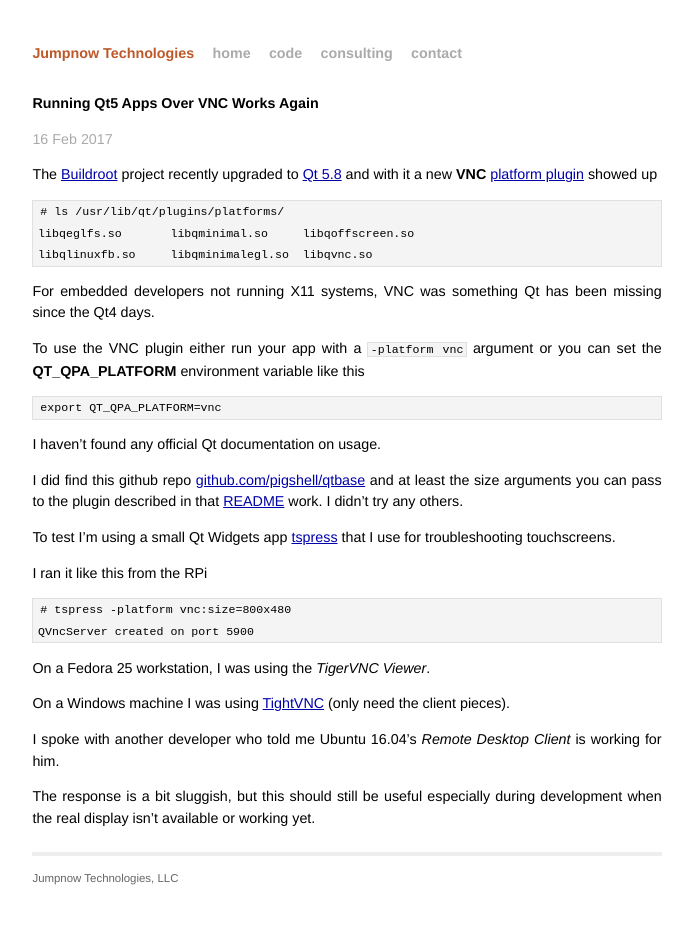
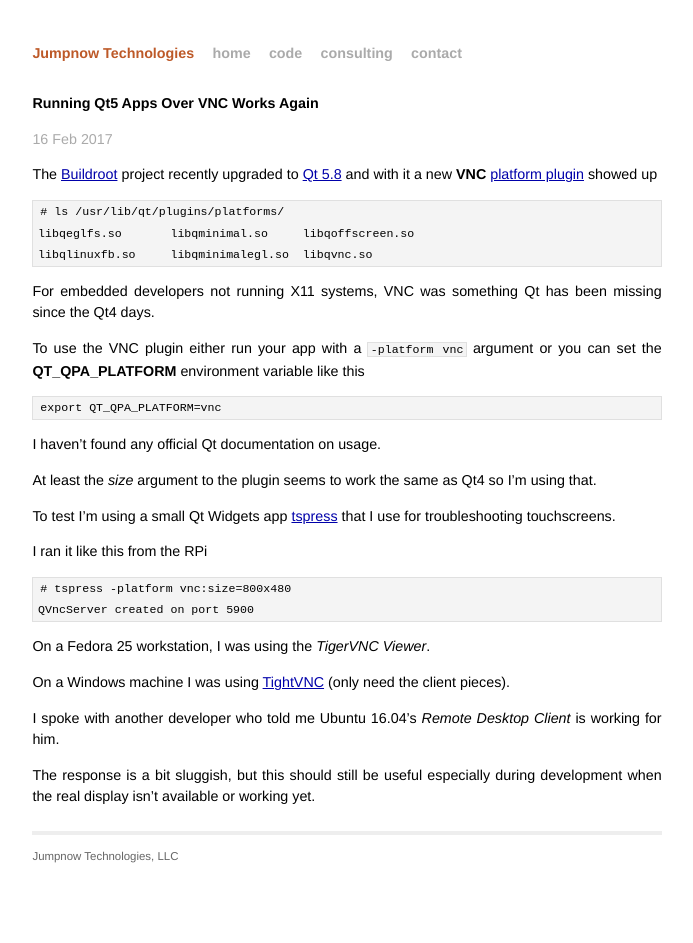
Before and after one commit to jumpnow/jumpnowtek-site, a Jekyll site: the page built from _posts/2017-02-16-Running-Qt5-Apps-Over-VNC.md, in a window 1280 px wide. Shown: the whole page, without its empty margins (293-986 px from the left). Built offline with Jekyll 4.4.1, drawn with Linux system fonts in a browser that asks for light colours.

Commit message:
copy edit

```diff
--- a/_posts/2017-02-16-Running-Qt5-Apps-Over-VNC.md
+++ b/_posts/2017-02-16-Running-Qt5-Apps-Over-VNC.md
@@ -1,7 +1,7 @@
 ---
 layout: post
 title: Running Qt5 Apps Over VNC Works Again
-date: 2017-02-16 15:16:00
+date: 2017-02-16 15:23:00
 categories: rpi
 tags: [rpi, qt5, vnc, buildroot]
 ---
@@ -21,7 +21,7 @@
 
 I haven't found any official Qt documentation on usage.
 
-I did find this github repo [github.com/pigshell/qtbase][pigshell] and at least the size arguments you can pass to the plugin described in that [README][pigshell-readme] work. I didn't try any others.
+At least the *size* argument to the plugin seems to work the same as Qt4 so I'm using that.
 
 To test I'm using a small Qt Widgets app [tspress][tspress] that I use for troubleshooting touchscreens.
 
@@ -43,5 +43,3 @@
 [qpa]: http://doc.qt.io/qt-5/embedded-linux.html
 [tspress]: https://github.com/scottellis/tspress
 [tightvnc]: http://www.tightvnc.com/
-[pigshell]: https://github.com/pigshell/qtbase
-[pigshell-readme]: https://github.com/pigshell/qtbase/blob/vnc-websocket/README.md
```
